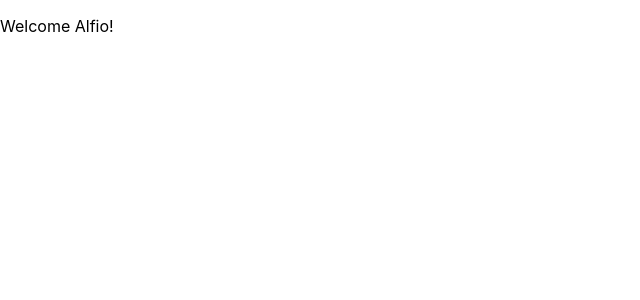
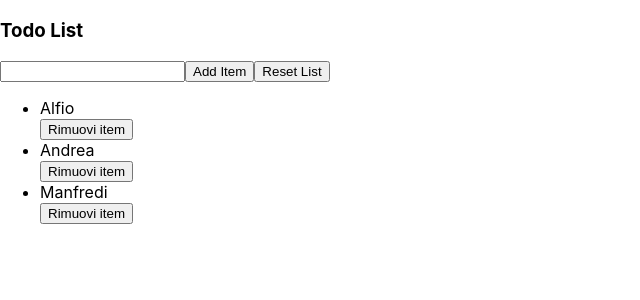
Before and after one commit to PuglisiAlfio/ReactJS, a React (Create React App) app in the folder esercizio-1/first-project/: page / in a window 1280 px wide. Shown: the top 300 px of the page, without its empty margins (0-640 px from the left). Built offline with nearby package versions, Linux system fonts and the light colour scheme.

Commit message:
work in progress esercizio 28

```diff
--- a/esercizio-1/first-project/src/App.js
+++ b/esercizio-1/first-project/src/App.js
@@ -1,9 +1,14 @@
-import Welcome from './components/Welcome';
+import TodoList from './components/TodoList';
 import './App.css';
+import { useState } from 'react';
 
 function App() {
+
+  const arrNames = ['Alfio', 'Andrea', 'Manfredi'];
+
+  const [currentList, setCurrentList] = useState(arrNames)
   return <div>
-          <Welcome name = "Alfio"/>
+          <TodoList name = {currentList} setList = {setCurrentList}/>
         </div>
 }
 
--- /dev/null
+++ b/esercizio-1/first-project/src/components/TodoList.jsx
@@ -0,0 +1,49 @@
+import { useState, useRef } from "react";
+
+
+const TodoList = (props) => {
+
+    //destructuring per usare useState
+    const [name, setName] = useState("");
+    const [item, setItem] = useState(props.name);
+    const [reset, setReset] = useState('')
+    let clearInput = useRef('');
+    let clearList = useRef('');
+    //let clearItem = useRef('');
+
+    //funzione per manipolare l'input
+    const setNameHandler = () => {
+        setItem([...item, name]);
+        //con l'useRef, una volta cliccato il bottone, aggiorniamo la text area dell'input con un valore vuoto ('' o null);
+        clearInput.current.value = null //oppure ''
+      };
+
+      //funzione per resettare la lista
+      const setResetHandler = () => {
+        setItem([...reset])
+        clearList.current = []
+      }
+      //proviamo a rimuovere ogni singolo elemento
+      const setRemoveItemHandler = () =>{
+        const newArr = [...item];
+        console.log(newArr.splice(1,1));
+
+      }
+
+    return(
+        <>
+            <h3>Todo List</h3>
+            <input onChange={(event) => setName(event.target.value)} ref={clearInput}/>
+            <button type="button" onClick={setNameHandler}>Add Item</button>
+            <button type="button" onClick={setResetHandler}>Reset List</button>
+            <ul ref={clearList} onChange={(event) => setReset(event.target.value)}>
+                {item.map((item, index) => <>
+                                            <li key={index}>{item}</li>
+                                            <button type='reset' onClick={setRemoveItemHandler}>Rimuovi item</button>
+                                            </>)}
+            </ul>
+        </>
+    )
+}
+
+export default TodoList
--- a/esercizio-1/first-project/src/components/Welcome.js
+++ /dev/null
@@ -1,5 +0,0 @@
-function Welcome(props){
-    return <p>Welcome {props.name}!</p>
-}
-
-export default Welcome
```
